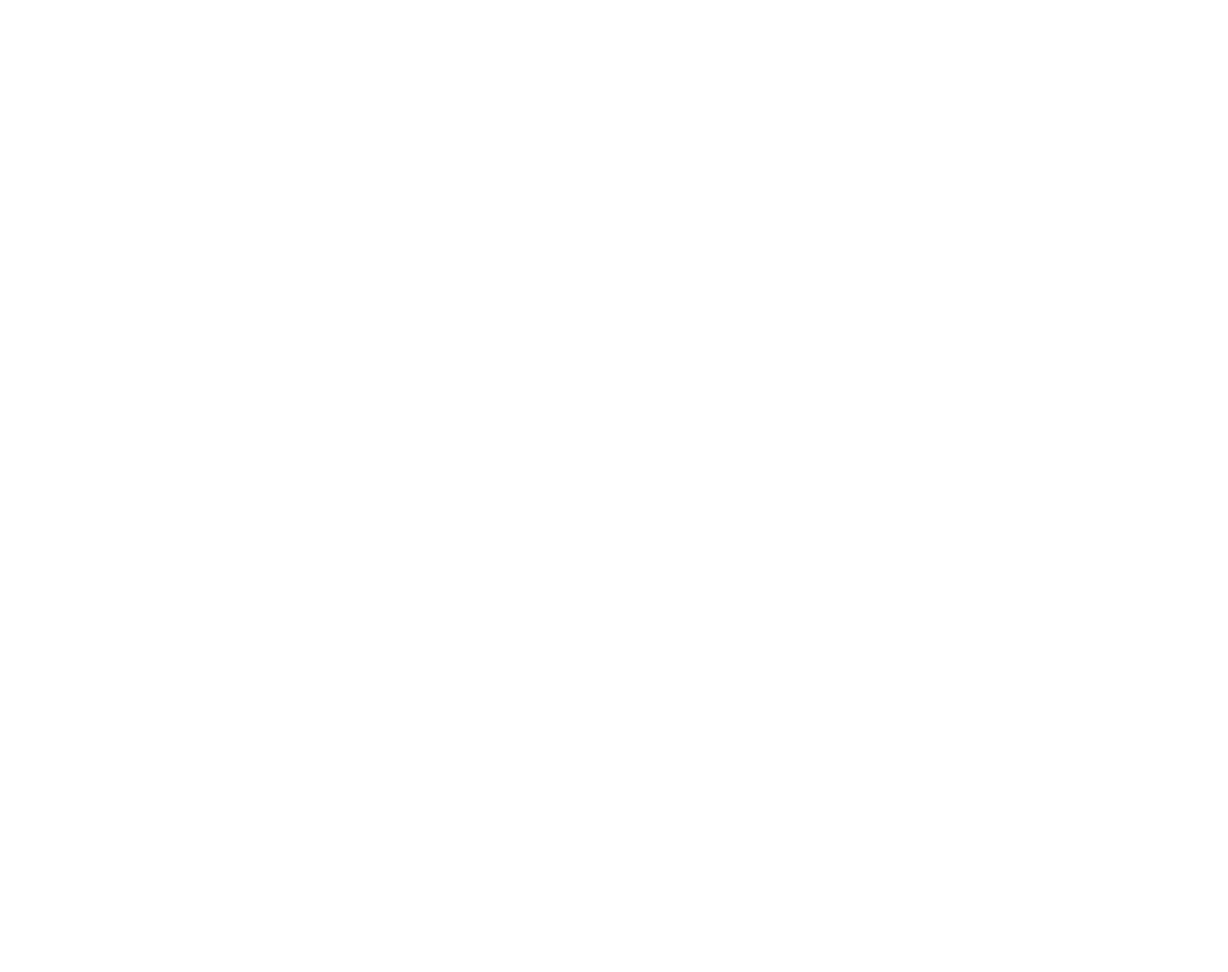
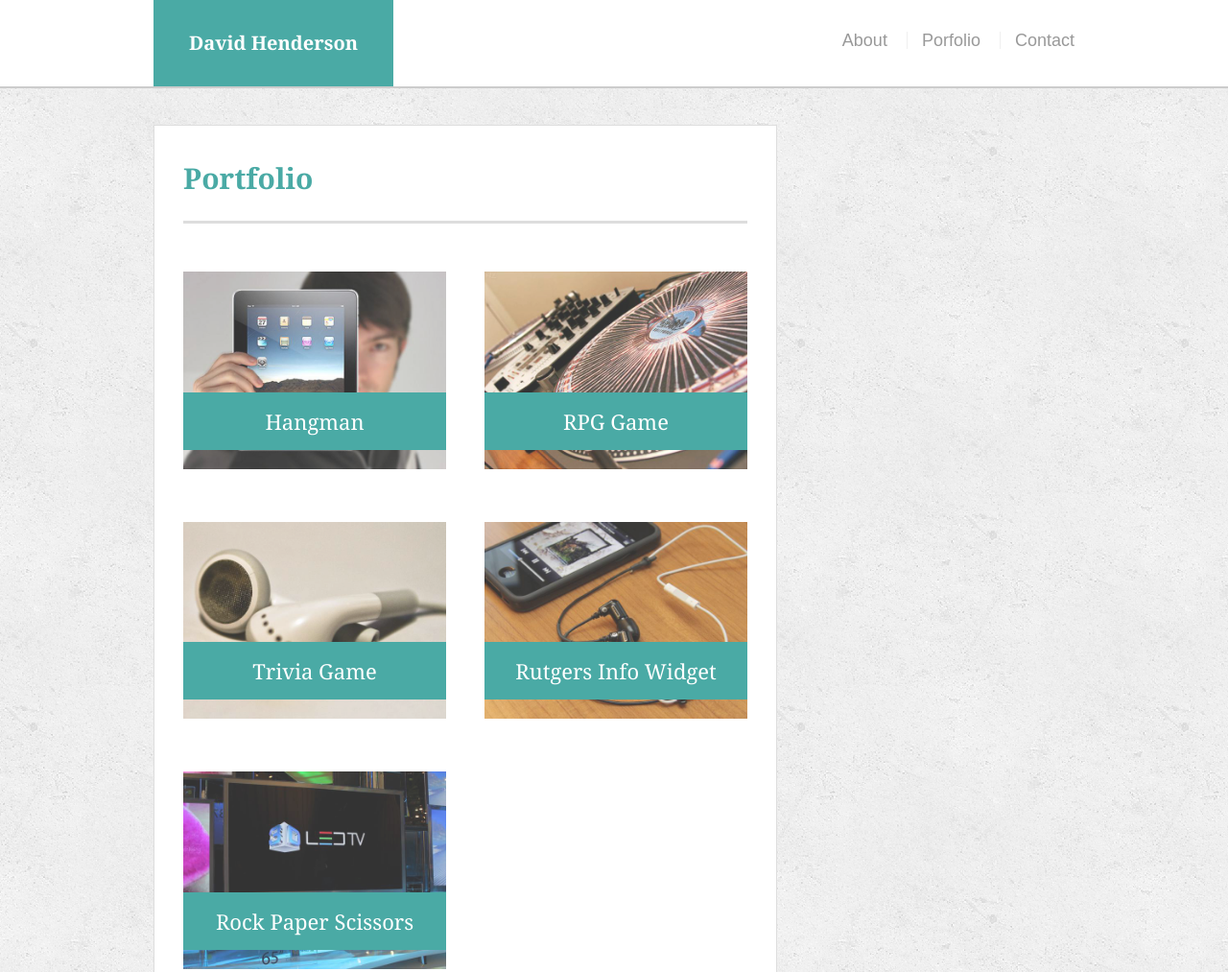
Before and after one commit to dhend1863/Basic-Portfolio, a plain HTML site: page portfolio.html in a window 1280 px wide. Shown: the top 1013 px of the page at 96% size. Before the commit the page ends 800 px from the top, so only its background shows below. Drawn offline with Linux system fonts and the light colour scheme.

Commit message:
New Portfolio HTML completed

```diff
--- /dev/null
+++ b/assets/css/reset.css
@@ -0,0 +1,48 @@
+/* http://meyerweb.com/eric/tools/css/reset/
+   v2.0 | 20110126
+   License: none (public domain)
+*/
+
+html, body, div, span, applet, object, iframe,
+h1, h2, h3, h4, h5, h6, p, blockquote, pre,
+a, abbr, acronym, address, big, cite, code,
+del, dfn, em, img, ins, kbd, q, s, samp,
+small, strike, strong, sub, sup, tt, var,
+b, u, i, center,
+dl, dt, dd, ol, ul, li,
+fieldset, form, label, legend,
+table, caption, tbody, tfoot, thead, tr, th, td,
+article, aside, canvas, details, embed,
+figure, figcaption, footer, header, hgroup,
+menu, nav, output, ruby, section, summary,
+time, mark, audio, video {
+	margin: 0;
+	padding: 0;
+	border: 0;
+	font-size: 100%;
+	font: inherit;
+	vertical-align: baseline;
+}
+/* HTML5 display-role reset for older browsers */
+article, aside, details, figcaption, figure,
+footer, header, hgroup, menu, nav, section {
+	display: block;
+}
+body {
+	line-height: 1;
+}
+ol, ul {
+	list-style: none;
+}
+blockquote, q {
+	quotes: none;
+}
+blockquote:before, blockquote:after,
+q:before, q:after {
+	content: '';
+	content: none;
+}
+table {
+	border-collapse: collapse;
+	border-spacing: 0;
+}
--- a/assets/css/style.css
+++ b/assets/css/style.css
@@ -1,13 +1,196 @@
-h1 {
-    color: blue
-
+* {
+    box-sizing: border-box;
 }
 
-button {
-
+body {
+    background: url('../images/concrete_seamless.png');
+    font-size: 18px;
+    line-height: 34px;
+    font-family: 'Arial', 'Helvetica Neue', Arial, Helvetica, sans-serif;
+    color: #777;
 }
 
-.button-header{
+.container {
+    width: 100%;
+    max-width: 960px;
+    margin: 0 auto;
+    clear: both;
+}
 
+h1, h2, h3, p {
+    margin-bottom: 20px;
+}
 
+p:last-child {
+    margin-bottom: 0;
 }
+
+h1, h2, h3 {
+    font-family: 'Georgia', Times, Times New Roman, serif;
+    font-weight: 700;
+    color: #4aaaa5;
+}
+
+h1 {
+    font-size: 30px;
+    line-height: 49px;
+    border-bottom: 3px solid #ddd;
+    padding-bottom: 20px;
+}
+
+h2, h3 {
+    font-size: 22px;
+}
+
+/* headers */
+
+#masthead {
+    background: #fff;
+    margin: 0 0 30px;
+    z-index: 99;
+    color: #fff;
+    overflow: auto;
+    border-bottom: 2px solid #ccc;
+    position: fixed;
+    width:100%;
+}
+
+#logo {
+    width: 250px;
+    height: 90;
+    background: #4aaaa5;
+    float: left;
+    font-family: 'Georgia' , Times, Times New Roman, serif;
+    text-align: center;
+    line-height: 90px;
+    color: #fff;
+    font-weight: 700;
+    font-size: 20px;
+    text-decoration: none;
+}
+
+nav {
+    float: right;
+    margin-top: 25px;
+}
+
+nav a {
+    color: #999;
+    text-decoration: none;
+    margin-left: 15px;
+    display: inline-block;
+    border-left: 1px solid #efefef;
+    padding-left: 15px;
+    line-height: 18px;
+}
+
+nav a:first-child {
+    border-left: 0 none;
+}
+
+/* main */
+
+#main-container{
+    padding-top: 130px;
+}
+
+.main-section {
+    background: #fff;
+    padding: 30px;
+    margin: 0 0 40px 0;
+    width: 100%;
+    max-width: 650px;
+    float: left;
+    border: 1px solid #ddd;
+}
+
+.auth-image {
+    width: 200px;
+    height: auto;
+    margin-top: 10px;
+    float: left;
+    margin-right: 25px;
+}
+
+footer {
+    background: #666;
+    color: #fff;
+    padding: 30px 0;
+    clear: both;
+    border-top: 8px solid #4aaaa5;
+    color: #ccc;
+}
+
+/* portfolio */
+
+.work {
+    width: 274px;
+    overflow: auto;
+    position: relative;
+    float: left;
+    margin: 20px 0 25px;
+}
+
+.work:nth-child(even) {
+    margin-right: 40px;
+}
+
+.work img{
+    width: 100%;
+    border: 0 none;
+    opacity: .8;
+}
+
+.work h3 {
+    border-bottom: 0;
+    background: #4aaaa5;
+    color: #fff;
+    text-align: center;
+    position: absolute;
+    bottom: 20px;
+    padding: 15px;
+    width: 100%;
+    line-height: 30px;
+    margin-bottom: 0;
+    font-weight: 300;
+}
+
+/* contact */
+
+#contact-form ul {
+    margin-bottom: 20px;
+}
+
+#contact-form li {
+    margin-bottom: 10px;
+}
+
+label,
+input[type=text],
+input[type=email],
+textarea {
+    display: block;
+    widows: 100%;
+}
+
+input[type=text],
+input[type=email],
+textarea{
+    height: 35px;
+    border: 1px solid #ddd;
+    padding: 0 10px;
+    font-size: 14px;
+}
+
+textarea {
+    height:200px;
+}
+
+input[type=submit] {
+    background: #4aaaa5;
+    border: 0 none;
+    color: #fff;
+    font-size: 18px;
+    padding: 10px 30px;
+    cursor: pointer;
+}
--- a/contact.html
+++ b/contact.html
@@ -0,0 +1,70 @@
+<!DOCTYPE html>
+<html lang="en-us">
+
+
+
+<head>
+  <meta charset="UTF-8">
+  <title>David Henderson Porfolio</title>
+  <link rel="stylesheet" type="text/css" href="assets/css/reset.css">
+  <link rel="stylesheet" type="text/css" href="assets/css/style.css">
+</head>
+
+
+
+<body>
+    <header id="masthead">
+      <div class="container">
+        <a href="index.html" id="logo">David Henderson</a>
+       <nav>
+           <a href="index.html">About</a>
+           <a href="portfolio.html">Porfolio</a>
+           <a href="contact.html">Contact</a>
+          </nav>
+        </div>
+      </header>
+
+<div id="main-container" class="container">
+  <section class="main-section">
+      <h1>Contact</h1>
+
+      <form id="contact-form">
+        <ul>
+              <li>
+                  <label for="name">Name</label>
+                  <input type="text" name="name" id="name" placeholder="John Smith"required="required">
+              </li>
+              <li>
+                  <label for="email">Email</label>
+                  <input type="text" name="email" id="email" placeholder="example@gmail.com"required="required>">
+                 </li>
+              <li>
+                  <label for="message">Message</label>
+                  <textarea id="message" name="message"></textarea>
+               </li>
+            </ul>
+            <input type="submit" name="submit">
+        </form>
+
+
+
+
+  </section>
+
+
+
+
+</div>
+
+
+<footer>
+  <div class="container">
+    &copy; Copyright 2019 David Henderson
+
+  </div>
+
+
+</footer>
+
+</body>
+</html>
--- a/portfolio.html
+++ b/portfolio.html
@@ -0,0 +1,82 @@
+<!DOCTYPE html>
+<html lang="en-us">
+
+
+
+<head>
+  <meta charset="UTF-8">
+  <title>David Henderson Porfolio</title>
+  <link rel="stylesheet" type="text/css" href="assets/css/reset.css">
+  <link rel="stylesheet" type="text/css" href="assets/css/style.css">
+</head>
+
+
+
+<body>
+  <header id="masthead">
+      <div class="container">
+        <a href="index.html" id="logo">David Henderson</a>
+       <nav>
+           <a href="index.html">About</a>
+           <a href="portfolio.html">Porfolio</a>
+           <a href="contact.html">Contact</a>
+          </nav>
+        </div>
+     </header>
+
+<div id="main-container" class="container">
+  <section class="main-section">
+      <h1>Portfolio</h1>
+    <div class="work">
+      <img src="assets/images/technics-q-c-640-480-1.jpg"
+      class="auth-image" alt="hangman">
+
+      <h3>Hangman</h3>
+    </div>
+
+    <div class="work">
+            <img src="assets/images/technics-q-c-640-480-2.jpg"
+            class="auth-image" alt="RPG Game">
+
+            <h3>RPG Game</h3>
+    </div>
+
+    <div class="work">
+            <img src="assets/images/technics-q-c-640-480-5.jpg"
+            class="auth-image" alt="Trivia Game">
+
+            <h3>Trivia Game</h3>
+    </div>
+
+    <div class="work">
+            <img src="assets/images/technics-q-c-640-480-7.jpg"
+            class="auth-image" alt="Rutgers Info Widget">
+
+            <h3>Rutgers Info Widget</h3>
+    </div>
+    <div class="work">
+            <img src="assets/images/technics-q-c-640-480-9.jpg"
+            class="auth-image" alt="Rock Paper Scissors">
+
+            <h3>Rock Paper Scissors</h3>
+    </div>
+
+  </section>
+
+
+
+
+</div>
+
+<footer>
+  <div class="container">
+    &copy; Copyright 2019 David Henderson
+
+  </div>
+
+
+</footer>
+
+
+</body>
+</html>
```
Also changed, not shown: index.html (+38 -8 lines), assets/images/concrete_seamless.png (added), assets/images/profile.PNG (added), assets/images/technics-q-c-640-480-1.jpg (added), assets/images/technics-q-c-640-480-2.jpg (added), assets/images/technics-q-c-640-480-5.jpg (added), assets/images/technics-q-c-640-480-7.jpg (added), assets/images/technics-q-c-640-480-9.jpg (added).
